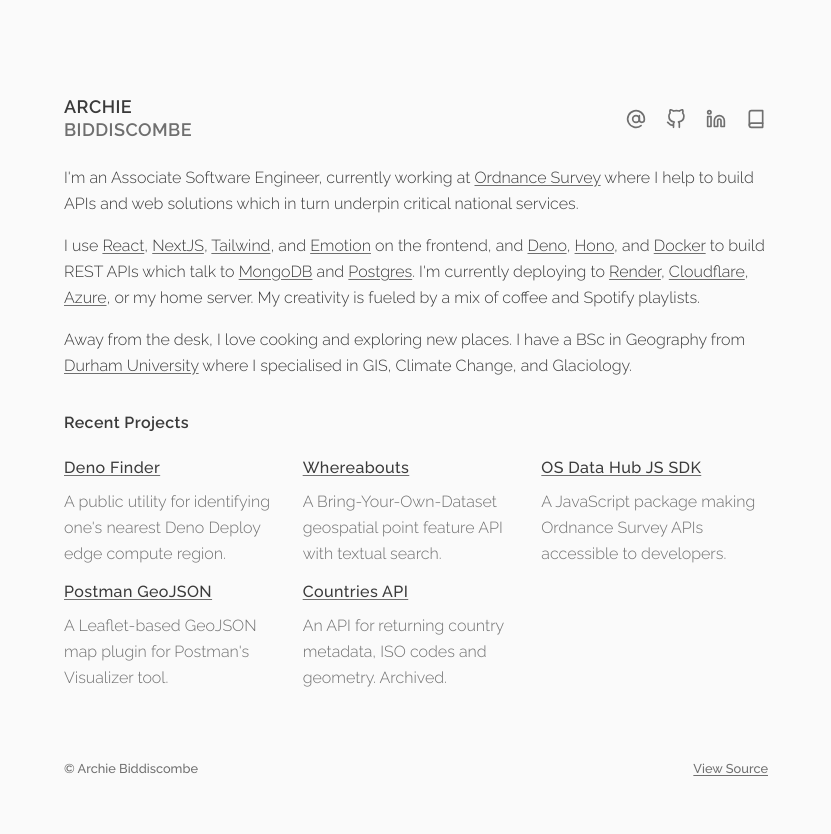
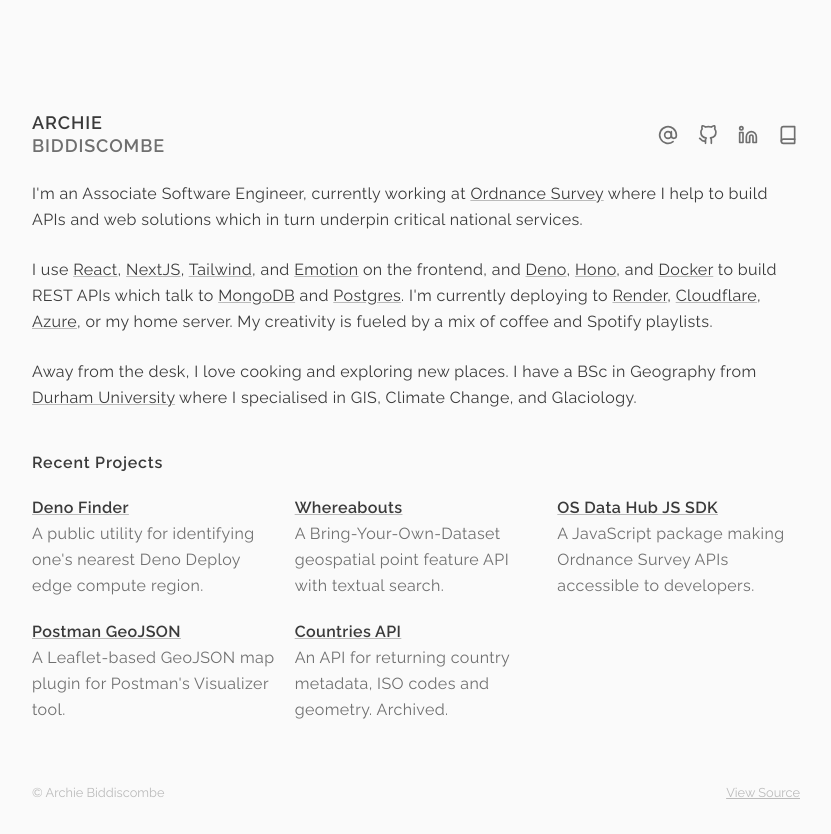
Before and after one commit to abiddiscombe/abiddiscombe-dev, a Next.js app: page / in a window 1280 px wide. Shown: the whole page, without its empty margins (224-1055 px from the left). Before the commit the page ends 810 px from the top, so only its background shows below. Built offline with nearby package versions, Linux system fonts and the light colour scheme.

Commit message:
refactor!: style and typography improvements

```diff
--- a/src/app/globals.css
+++ b/src/app/globals.css
@@ -1,9 +1,9 @@
-@import url('https://fonts.googleapis.com/css2?family=Raleway:wght@300;500;600&display=swap');
+@import url('https://fonts.googleapis.com/css2?family=Raleway:wght@400;600&display=swap');
 @tailwind base;
 @tailwind components;
 @tailwind utilities;
 
 :root {
   @apply bg-back-light dark:bg-back-dark;
-  @apply text-front-light dark:text-front-dark;
+  @apply text-font-light dark:text-font-dark;
 }
--- a/src/app/layout.tsx
+++ b/src/app/layout.tsx
@@ -29,13 +29,16 @@
         <link rel='icon' type='image/png' sizes='16x16' href='./favicon/favicon-16x16.png' />
       </head>
 
-      <body className='px-8 mx-auto max-w-3xl h-screen grid grid-rows-[auto,_1fr,_auto]'>
-        <header className='pb-8 md:pb-4 pt-10 md:pt-24 flex items-center justify-between'>
+      <body className='h-screen grid grid-rows-[auto,_1fr,_auto]'>
+        <header className='px-8'>
+          <div className='mx-auto max-w-3xl pb-6 pt-10 md:pt-24 xl:pt-28 flex items-center justify-between'>
             <Typography variant='h1'>
               <Link href='./'>
                 Archie
                 <br />
-              <span className='text-frontDimmed-light dark:text-frontDimmed-dark'>Biddiscombe</span>
+                <span className='text-fontLighter-light dark:text-fontDimmed-dark'>
+                  Biddiscombe
+                </span>
               </Link>
             </Typography>
 
@@ -45,18 +48,25 @@
               <SocialLink type='linkedin' />
               <SocialLink type='literature' />
             </nav>
+          </div>
         </header>
 
-        <main className='py-2'>{p.children}</main>
+        <main className='px-8'>
+          <div className='mx-auto max-w-3xl'>{p.children}</div>
+        </main>
 
-        <footer className='pt-12 pb-8 flex flex-wrap gap-2 items-center justify-between text-frontDimmed-light dark:text-frontDimmed-dark '>
-          <small>&copy; Archie Biddiscombe</small>
-          <small>
+        <footer className='px-8'>
+          <div className='mx-auto max-w-3xl pt-12 pb-8 flex flex-wrap gap-2 items-center justify-between'>
+            <small className='text-fontLightest-light dark:text-fontLightest-dark'>
+              &copy; Archie Biddiscombe
+            </small>
+            <small className='text-fontLightest-light dark:text-fontLightest-dark'>
               <ExternalLink
                 href='https://github.com/abiddiscombe/abiddiscombe-dev'
                 message='View Source'
               />
             </small>
+          </div>
         </footer>
       </body>
     </html>
--- a/src/app/page.tsx
+++ b/src/app/page.tsx
@@ -67,7 +67,7 @@
 
       <Typography variant='h2'>Recent Projects</Typography>
 
-      <div className='my-3 grid gap-3 grid-cols-1 sm:grid-cols-3'>
+      <div className='my-3 grid gap-5 grid-cols-1 sm:grid-cols-3'>
         {projects.map((project) => (
           <article key={project.href}>
             <Typography variant='h3'>
--- a/src/components/ExternalLink.tsx
+++ b/src/components/ExternalLink.tsx
@@ -9,7 +9,7 @@
       href={p.href}
       target='_blank'
       aria-label={`${p.message} (Opens in a New Tab)`}
-      className='underline underline-offset-2 decoration-frontDimmed-light dark:decoration-frontDimmed-dark hover:decoration-front-light hover:dark:decoration-front-dark duration-200'
+      className='duration-200 underline underline-offset-3 decoration-fontLightest-light dark:decoration-fontLightest-dark hover:decoration-font-light hover:text-font-light hover:dark:decoration-font-dark hover:dark:text-font-dark'
     >
       {p.message}
     </a>
--- a/src/components/SocialLink.tsx
+++ b/src/components/SocialLink.tsx
@@ -9,7 +9,7 @@
   const literature = 'https://github.com/abiddiscombe/literature';
 
   const genericClasses =
-    'text-frontDimmed-light dark:text-frontDimmed-dark hover:text-front-light dark:hover:text-front-dark';
+    'text-fontLighter-light dark:text-fontLighter-dark hover:text-font-light dark:hover:text-font-dark';
 
   switch (p.type) {
     case 'email':
@@ -114,7 +114,7 @@
       viewBox='0 0 24 24'
       fill='none'
       stroke='currentColor'
-      stroke-width='2'
+      strokeWidth='2'
       strokeLinecap='round'
       strokeLinejoin='round'
       className='feather feather-book h-6 md:h-5'
--- a/src/components/Typography.tsx
+++ b/src/components/Typography.tsx
@@ -7,23 +7,23 @@
   switch (p.variant) {
     case 'h1':
       return (
-        <h1 className='text-lg uppercase leading-tight tracking-wide font-semibold'>
+        <h1 className='text-lg uppercase tracking-wider leading-tight font-semibold'>
           {p.children}
         </h1>
       );
 
     case 'h2':
-      return <h2 className='pt-4 pb-2 tracking-wide font-semibold'>{p.children}</h2>;
+      return <h2 className='pt-4 pb-2 tracking-wider font-semibold'>{p.children}</h2>;
 
     case 'h3':
-      return <h3 className='mb-2 leading-relaxed tracking-wide font-medium'>{p.children}</h3>;
+      return <h3 className='tracking-wide leading-relaxed font-semibold'>{p.children}</h3>;
 
     case 'body':
-      return <p className='mb-4 leading-relaxed font-light'>{p.children}</p>;
+      return <p className='pb-6 tracking-wide leading-relaxed font-normal'>{p.children}</p>;
 
     case 'bodyLesser':
       return (
-        <p className='leading-relaxed font-light text-frontDimmed-light dark:text-frontDimmed-dark'>
+        <p className='tracking-wide leading-relaxed font-normal text-fontLighter-light dark:text-fontLighter-dark'>
           {p.children}
         </p>
       );
--- a/tailwind.config.ts
+++ b/tailwind.config.ts
@@ -16,13 +16,17 @@
         dark: "#1a1a1a",
         light: "#fafafa",
       },
-      front: {
+      font: {
         dark: "#e5e5e5",
         light: "#3a3a3a",
       },
-      frontDimmed: {
+      fontLighter: {
         dark: "#a0a0a0",
         light: "#6f6f6f",
+      },
+      fontLightest: {
+        dark: "#494949",
+        light: "#bbbbbb",
       },
     },
   },
```
Lines whose indentation alone changed are shown as unchanged.
